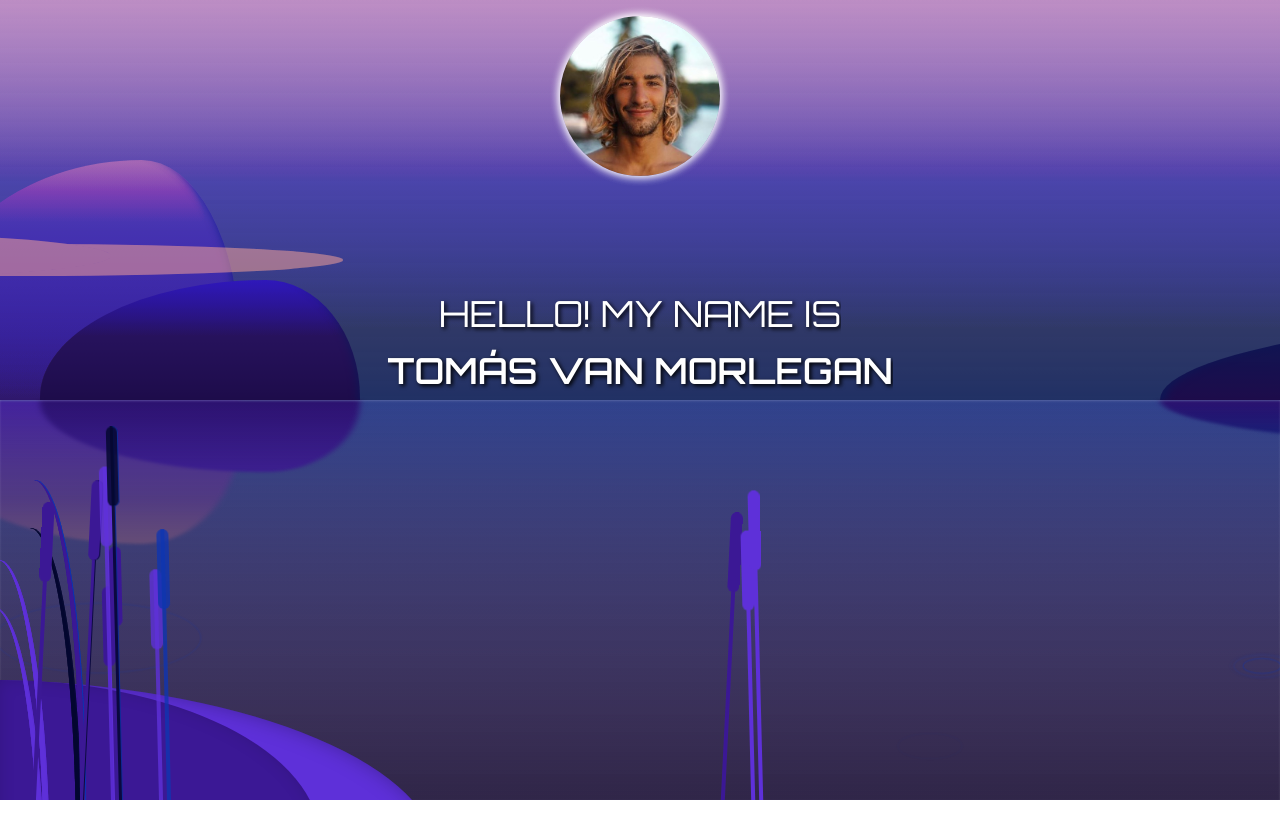
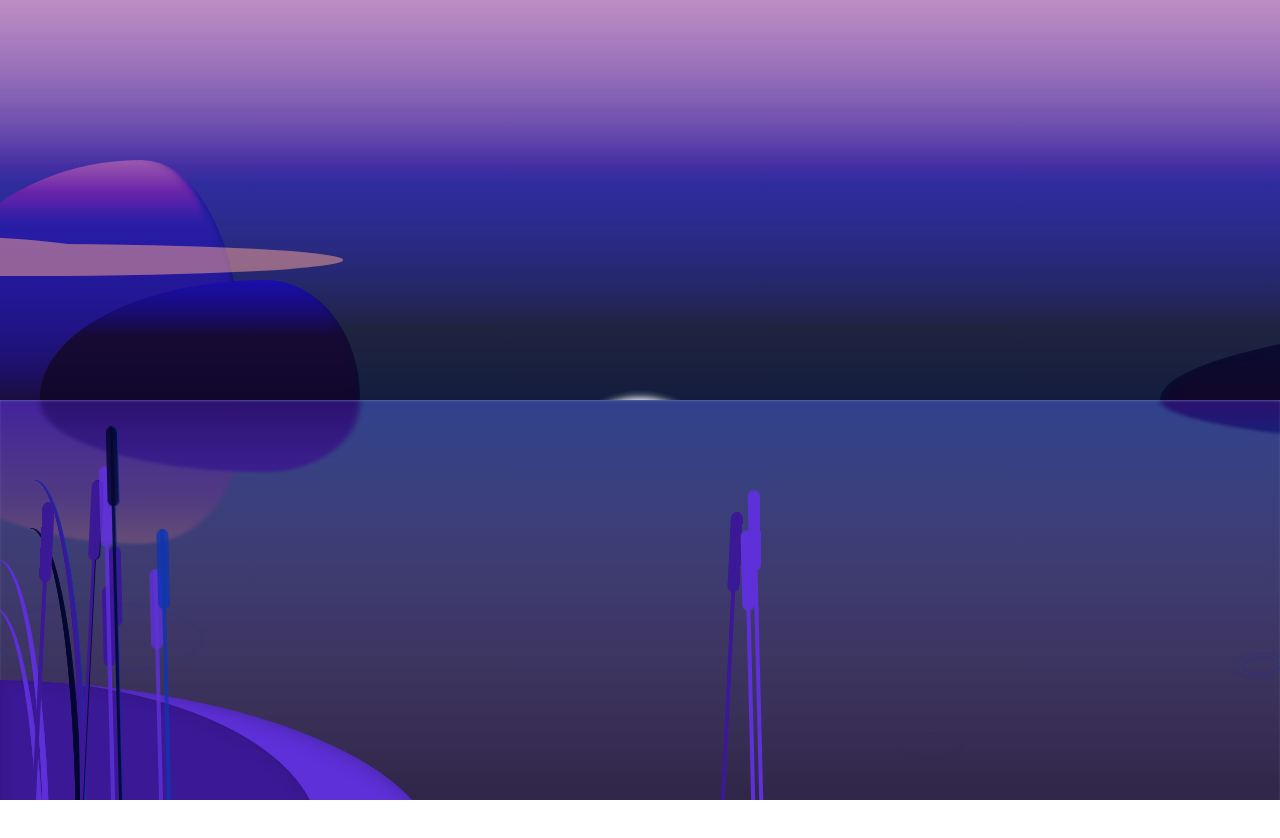
Before and after one commit to tomivm/My-portfolio-NextJS, a Next.js app: page / in a window 1280 px wide. Built offline with nearby package versions, Linux system fonts and the light colour scheme.

Commit message:
await to profile image is loaded before start animation

```diff
--- a/components/Alien.js
+++ b/components/Alien.js
@@ -1,7 +1,6 @@
 //Alien from SVGand css animation explanation post: https://medium.com/helabs/alien-invasions-svgs-and-css-animations-d56c4d757209
 import AlienStyles from "./Alien.module.css";
 export default function Alien(props) {
-  console.log(props.message);
   return (
     <div
       className={`${AlienStyles.container} ${
--- a/components/Presentation.js
+++ b/components/Presentation.js
@@ -19,7 +19,7 @@ function Presentation(props) {
     </div>
   );
 
-  const { init } = props;
+  const { init, setProfileImageLoaded } = props;
   return (
     <div className={init ? presentationStyles.start : ""}>
       {/* REFACTOR THIS CAUSES elevated z index on siblings*/}
@@ -66,7 +66,7 @@ function Presentation(props) {
             <Image
               src="/images/tomivm.jpeg"
               layout="fill"
-              onLoadingComplete={() => {}}
+              onLoadingComplete={setProfileImageLoaded}
             />
           </div>
           <div className={presentationStyles.titleContainer}>
--- a/pages/index.js
+++ b/pages/index.js
@@ -14,6 +14,10 @@ export async function getStaticProps() {
 
 export default function Home({}) {
   const [initPresentation, setInitPresentation] = useState(false);
+  const [profileImageLoaded, setProfileImageLoaded] = useState(false);
+  const handleImageLoaded = () => {
+    setProfileImageLoaded(true);
+  };
 
   useEffect(() => {
     const checkIfVisible = () => {
@@ -29,7 +33,10 @@ export default function Home({}) {
   return (
     <fr>
       <Head></Head>
-      <Presentation init={initPresentation} />
+      <Presentation
+        init={initPresentation && profileImageLoaded}
+        setProfileImageLoaded={handleImageLoaded}
+      />
     </fr>
   );
 }
```
